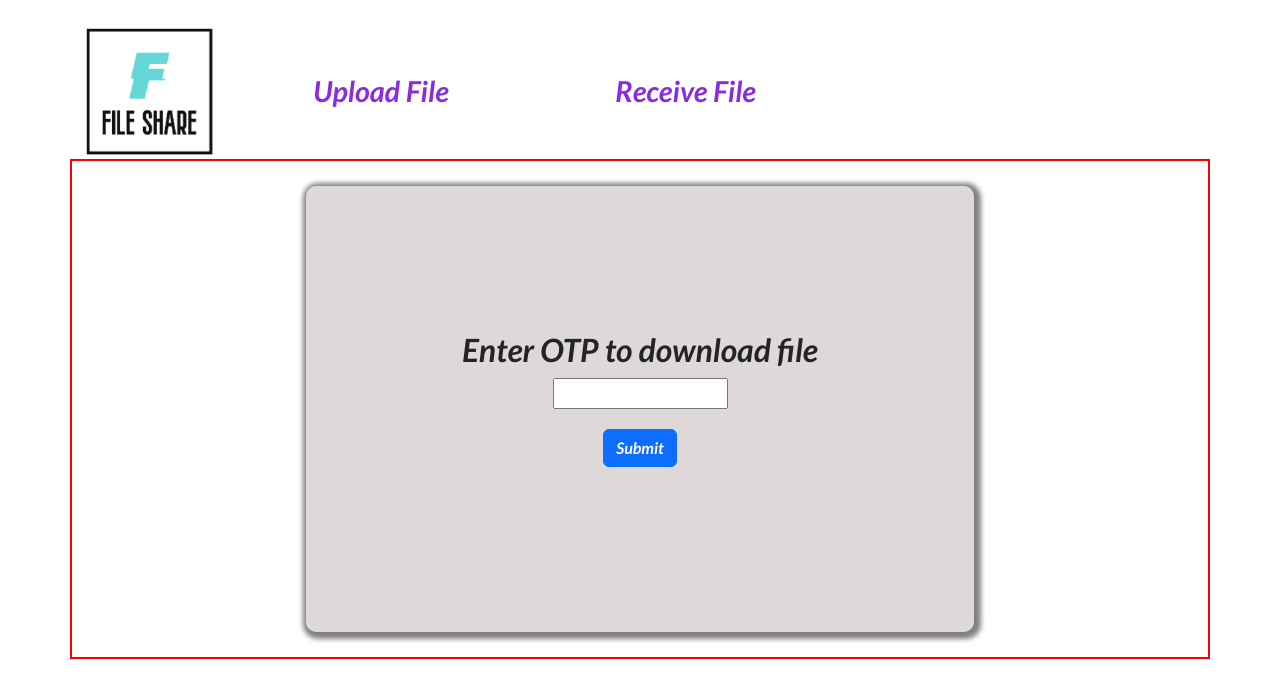
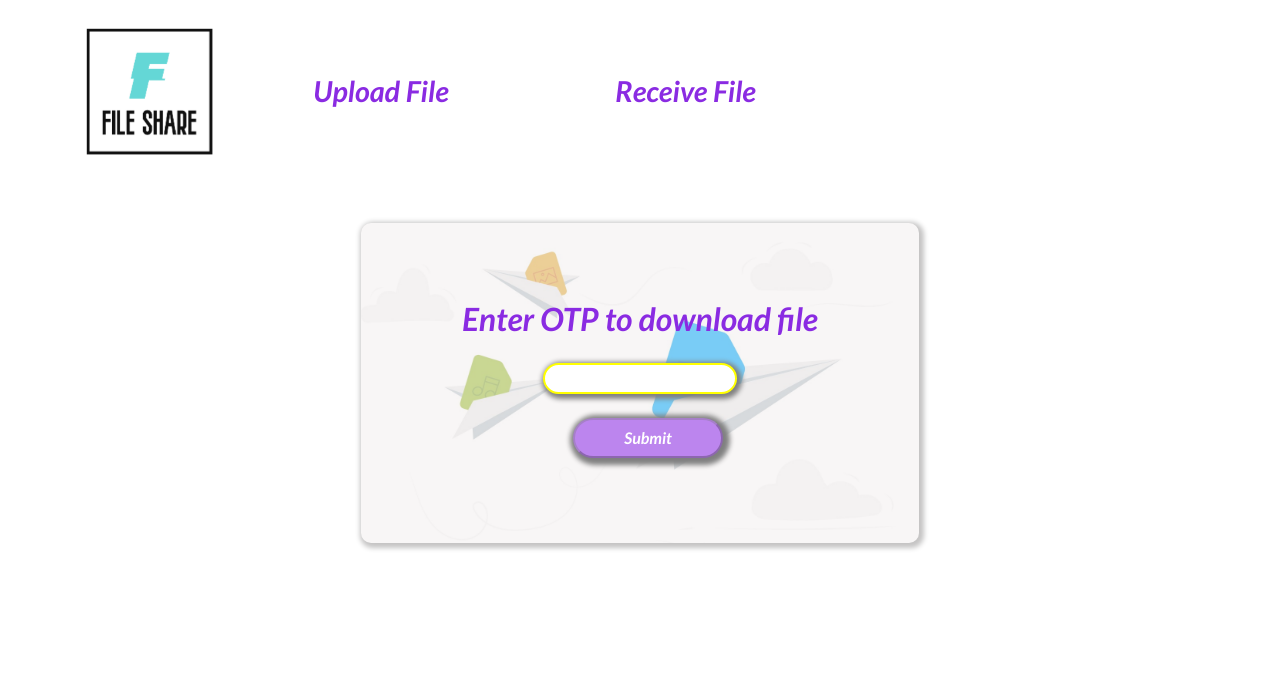
Before and after one commit to FantomDX316/FileSharingApp, a React (Create React App) app in the folder Frontend/: page /receiveFile in a window 1280 px wide. Shown: the top 698 px of the page. Built offline with nearby package versions, Linux system fonts and the light colour scheme.

Commit message:
fixed the layout

```diff
--- a/Frontend/src/components/Home/Home.scss
+++ b/Frontend/src/components/Home/Home.scss
@@ -4,7 +4,7 @@
     // min-width: 370px;
     min-height: 20rem;
     background-color: rgb(242, 238, 238);
-    box-shadow: 2px 2px 5px 3px rgb(0, 0, 0);
+    box-shadow: 2px 2px 5px 3px rgb(197, 196, 196);
     border-radius: 10px;
     background-image: url("../../../public/bg.png");
     background-position: center;
@@ -22,9 +22,10 @@
                 height: 40px;
                 font-weight: bolder;
                 box-shadow: 2px 2px 5px 5px grey;
-                 &:hover{
+
+                &:hover {
                     cursor: not-allowed;
-                 }
+                }
 
             }
 
@@ -33,9 +34,9 @@
                 cursor: pointer;
                 box-shadow: 2px 2px 5px 5px grey;
 
-                &:hover{
+                &:hover {
                     background-color: darken(blueviolet, 10%);
-                    transform: translate(0,2px);
+                    transform: translate(0, 2px);
                     box-shadow: 2px 2px 3px 3px grey;
                     color: yellow;
                     cursor: pointer;
--- a/Frontend/src/components/Navbar/Navbar.scss
+++ b/Frontend/src/components/Navbar/Navbar.scss
@@ -17,6 +17,8 @@ nav {
                 color: blueviolet;
             }
         }
+
+
 }
 
 //     a{
--- a/Frontend/src/components/Receive/Receive.js
+++ b/Frontend/src/components/Receive/Receive.js
@@ -102,28 +102,36 @@ const Receive = () => {
 
 
     return (
-        <>{otpVerify ?
-            <div className="receive container d-flex justify-content-center align-items-center">
-                <div className="receiveCard d-flex flex-column justify-content-center align-items-center">
+        <>
+            <div className="container mt-3">
+                <div className="row">
+                    <div className="receive col-md-12 col-sm-12 col-12 d-flex justify-content-center align-items-center">
+                        <div className="receiveCard col-md-6 col-sm-10 col-10 m-5 d-flex align-items-center justify-content-center flex-column">
+                            {otpVerify ?
+                                <>
                                     <h2>Your File is Ready to Download</h2>
-                    <form className="d-flex flex-column justify-content-center align-items-center">
+                                    <form className="">
                                         <button onClick={downloadHandler} style={{ display: "block", margin: "20px" }} type="submit" className="btn btn-primary">Download File</button>
                                     </form>
+                                </>
+                                :
+                                <>
+                                    <h2 className="col-md-12 text-center" style={{ fontWeight: "bolder", color: "blueviolet" }}>Enter OTP to download file</h2>
+                                    <form action="" className="col-md-10">
+                                        <div className="col-md-12 text-center">
+                                            <input type="text" onChange={inputHandler} className="otpInput col-md-5 text-center m-3" />
+                                        </div>
+                                        <div className="button col-md-12 text-center m-2">
+                                            <button onClick={submitHandler} className={`${otp === "" ? "" : "active"}`} type="submit" disabled={otp === "" ? true : false}>Submit</button>
+                                        </div>
+                                    </form>
+                                </>
+                            }
                         </div>
                     </div>
-            :
-            <div className="receive container d-flex justify-content-center align-items-center">
-                <div className="receiveCard d-flex flex-column justify-content-center align-items-center">
-                    <h2>Enter OTP to download file</h2>
-                    <form action="" className="d-flex flex-column justify-content-center align-items-center">
-                        <input type="text" onChange={inputHandler} />
-                        <button onClick={submitHandler} style={{ display: "block", margin: "20px" }} type="submit" className="btn btn-primary">Submit</button>
-                    </form>
                 </div>
             </div>
 
-
-        }
         </>
     );
 };
--- a/Frontend/src/components/Receive/Receive.scss
+++ b/Frontend/src/components/Receive/Receive.scss
@@ -1,13 +1,54 @@
-.receive{
-    width: 100vw;
-    height: 500px;
-    border: 2px solid red;
+.receive {
+    // border: 2px solid red;
 
-    .receiveCard{
-        width: 60%;
-        height: 90%;
-        box-shadow: 2px 2px 5px 5px grey;
+    .receiveCard {
+        min-height: 20rem;
+        background-color: rgb(242, 238, 238);
+        box-shadow: 2px 2px 5px 3px rgb(197, 196, 196);
         border-radius: 10px;
-        background-color: rgb(222, 216, 216);
+        background-image: url("../../../public/bg.png");
+        background-position: center;
+        background-size: cover;
     }
 }
+
+form {
+    .otpInput{
+        border-radius: 20px;
+        border:2px solid yellow;
+        box-shadow: 2px 2px 5px 3px grey;
+    }
+    .button {
+
+        button {
+            background-color: lighten(blueViolet, 20%);
+            border-radius: 20px;
+            color: white;
+            width: 150px;
+            height: 40px;
+            font-weight: bolder;
+            box-shadow: 2px 2px 5px 5px grey;
+
+            &:hover {
+                cursor: not-allowed;
+            }
+
+        }
+
+        .active {
+            background-color: blueviolet;
+            cursor: pointer;
+            box-shadow: 2px 2px 5px 5px grey;
+
+            &:hover {
+                background-color: darken(blueviolet, 10%);
+                transform: translate(0, 2px);
+                box-shadow: 2px 2px 3px 3px grey;
+                color: yellow;
+                cursor: pointer;
+            }
+        }
+
+
+    }
+}
```
Lines whose indentation alone changed are shown as unchanged.
